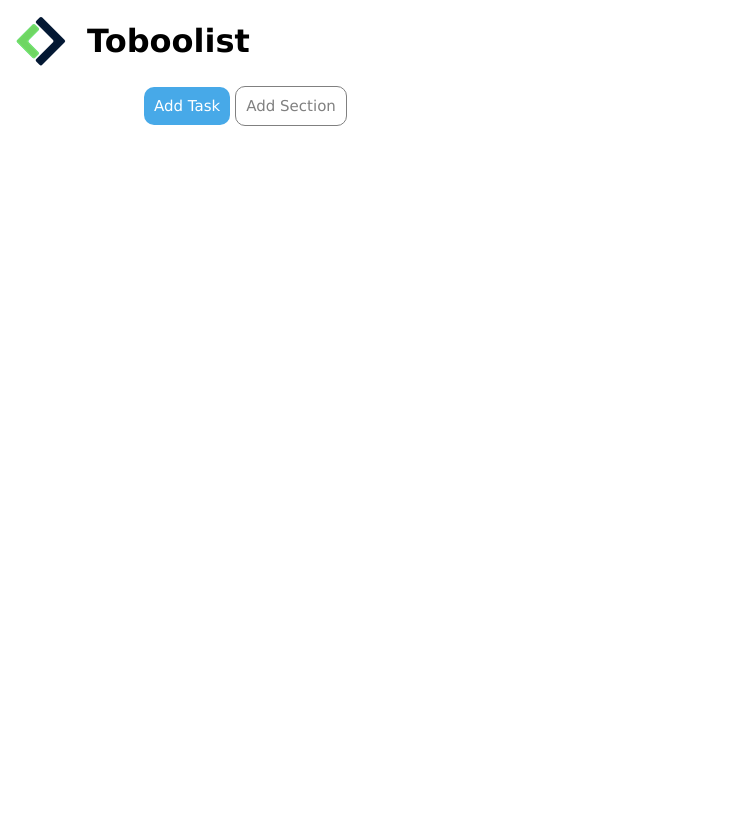
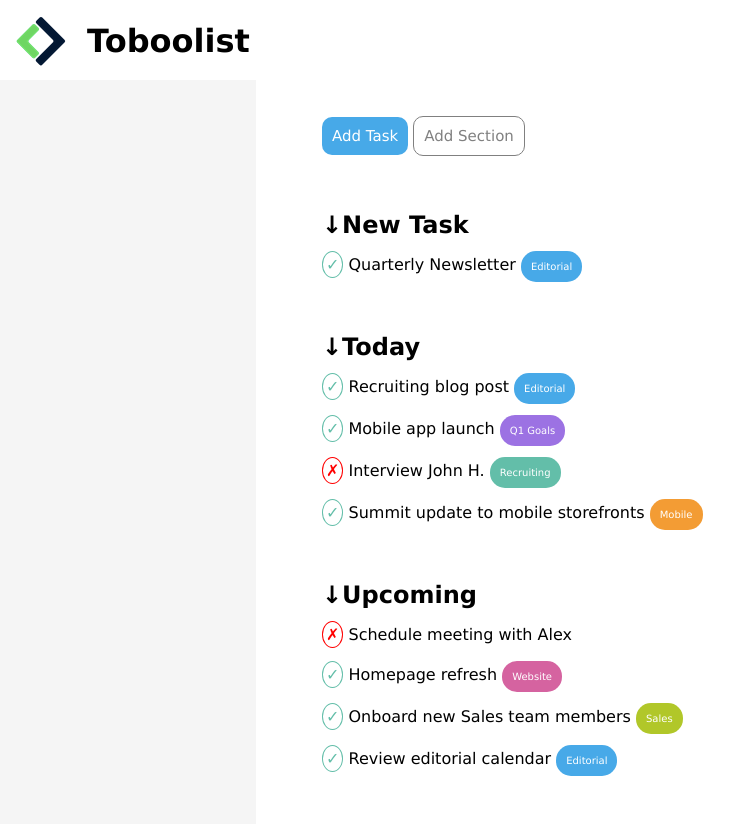
Before and after one commit to thomassalvaterra/html-css-toboolist, a plain HTML site: page index.html in a window 1280 px wide. Shown: the whole page, without its empty margins (0-749 px from the left). Before the commit the page ends 800 px from the top, so only its background shows below. Drawn offline with Linux system fonts and the light colour scheme.

Commit message:
seconda prova

```diff
--- a/css/style.css
+++ b/css/style.css
@@ -19,10 +19,19 @@ h1{
     vertical-align: middle;
 }
 
+main{
+    background-color: whitesmoke;
+}
 .container{
-    width: 80%;
+    width: 60%;
     margin: auto;
     padding: 16px 16px;
+    background-color: white;
+}
+
+.button{
+    padding-top: 30px;
+    margin-left: 50px;
 }
 
 .task{
@@ -41,3 +50,84 @@ h1{
     color: gray;
     border-radius: 10px;
 }
+
+.corpo{
+    padding-top: 60px;
+    margin-left: 50px;
+    line-height: 40px;
+    padding-bottom: 40px;
+}
+
+.first-circle{
+    border: 1px solid #63BEA9;
+    border-radius: 90%;
+    padding: 3px;
+    color: #63BEA9;
+}
+
+.edit{
+    background-color: #47A9E8;
+    border-radius: 15px;
+    padding: 10px;
+    font-size: 10px;
+    color: white;
+}
+
+.oggi{
+    margin-left: 50px;
+    line-height: 40px;
+    padding-bottom: 40px;
+}
+
+.goal{
+    background-color: #9C72E3;
+    border-radius: 15px;
+    padding: 10px;
+    font-size: 10px;
+    color: white;
+}
+
+.second-circle{
+    border: 1px solid red;
+    border-radius: 90%;
+    padding: 3px;
+    color: red;
+}
+
+.recrute{
+    background-color: #63BEA9;
+    border-radius: 15px;
+    padding: 10px;
+    font-size: 10px;
+    color: white;
+}
+
+.mobile{
+    background-color: #F39C34;
+    border-radius: 15px;
+    padding: 10px;
+    font-size: 10px;
+    color: white;
+}
+
+.upcoming{
+    margin-left: 50px;
+    line-height: 40px;
+    padding-bottom: 40px;
+}
+
+.internet{
+    background-color: #D563A0;
+    border-radius: 15px;
+    padding: 10px;
+    font-size: 10px;
+    color: white;
+}
+
+.sales{
+    background-color: #B1C729;
+    border-radius: 15px;
+    padding: 10px;
+    font-size: 10px;
+    color: white;
+}
--- a/index.html
+++ b/index.html
@@ -14,14 +14,64 @@
 
     <main>
         <div class="container">
+            <div class="button">
+                <span class="task">Add Task</span>
+                <span class="section">Add Section</span>
+            </div>
+            <div class="corpo">
+                <h2>&darr;New Task</h2>
+                <span class="first-circle">&check;</span>
+                <span>Quarterly Newsletter</span>
+                <span class="edit">Editorial</span>
+            </div>
+            <div class="oggi">
+                <h2>&darr;Today</h2>
+                <span class="first-circle">&check;</span>
+                <span>Recruiting blog post</span>
+                <span class="edit">Editorial</span>
 
-            <span class="task">Add Task</span>
-            <span class="section">Add Section</span>
+                <div>
+                    <span class="first-circle">&check;</span>
+                    <span>Mobile app launch</span>
+                    <span class="goal">Q1 Goals</span>
+                </div>
 
+                <div>
+                    <span class="second-circle">&cross;</span>
+                    <span>Interview John H.</span>
+                    <span class="recrute">Recruiting</span>
+                </div>
 
+                <div>
+                    <span class="first-circle">&check;</span>
+                    <span>Summit update to mobile storefronts</span>
+                    <span class="mobile">Mobile</span>
+                </div>
+            </div>
+            <div class="upcoming">
+                <h2>&darr;Upcoming</h2>
+                <span class="second-circle">&cross;</span>
+                <span>Schedule meeting with Alex</span>
+
+                <div>
+                    <span class="first-circle">&check;</span>
+                    <span>Homepage refresh</span>
+                    <span class="internet">Website</span>
+                </div>
+
+                <div>
+                    <span class="first-circle">&check;</span>
+                    <span>Onboard new Sales team members</span>
+                    <span class="sales">Sales</span>
+                </div>
+
+                <div>
+                    <span class="first-circle">&check;</span>
+                    <span>Review editorial calendar</span>
+                    <span class="edit">Editorial</span>
+                </div>
+            </div>
         </div>
     </main>
-
-    <footer></footer>
 </body>
 </html>
```
